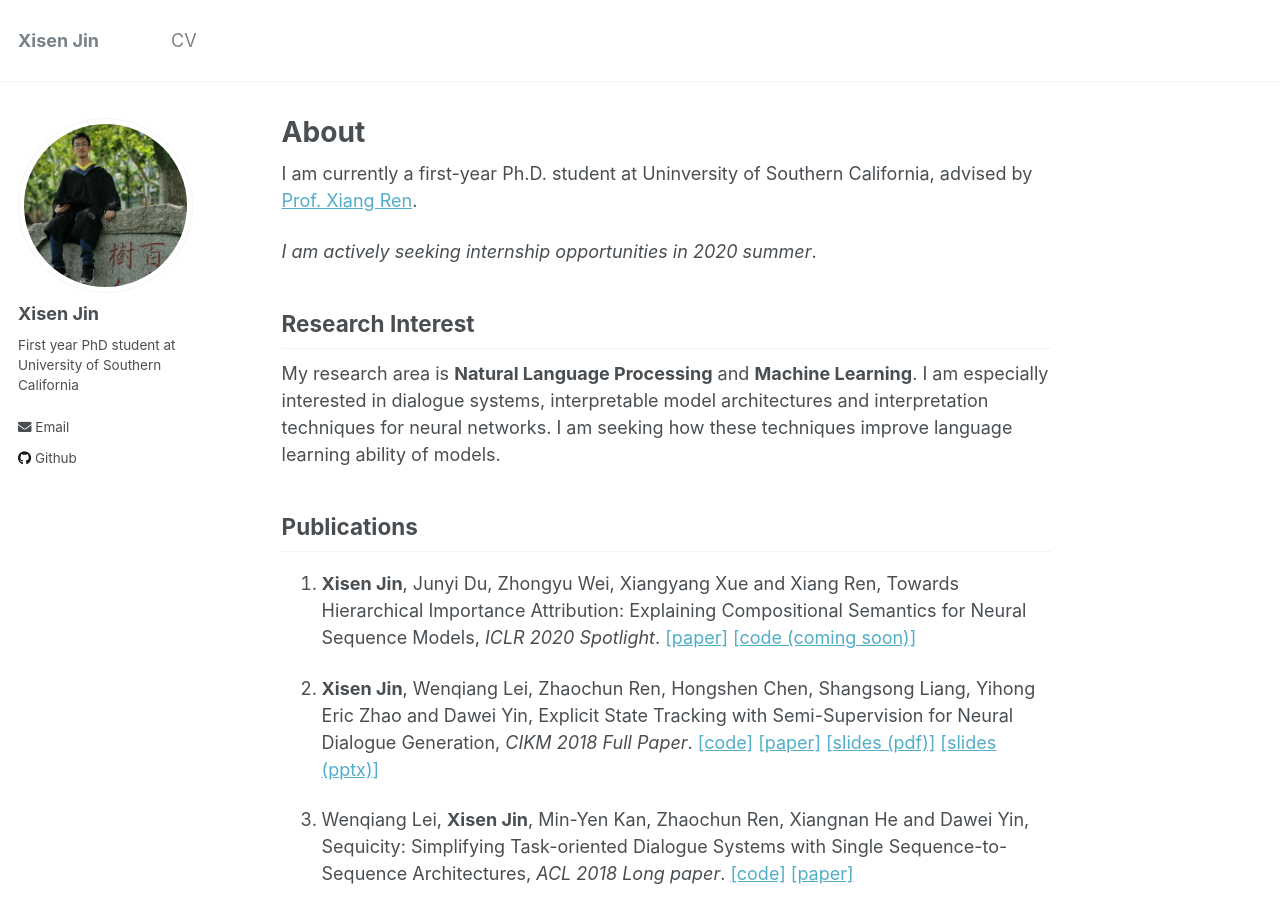
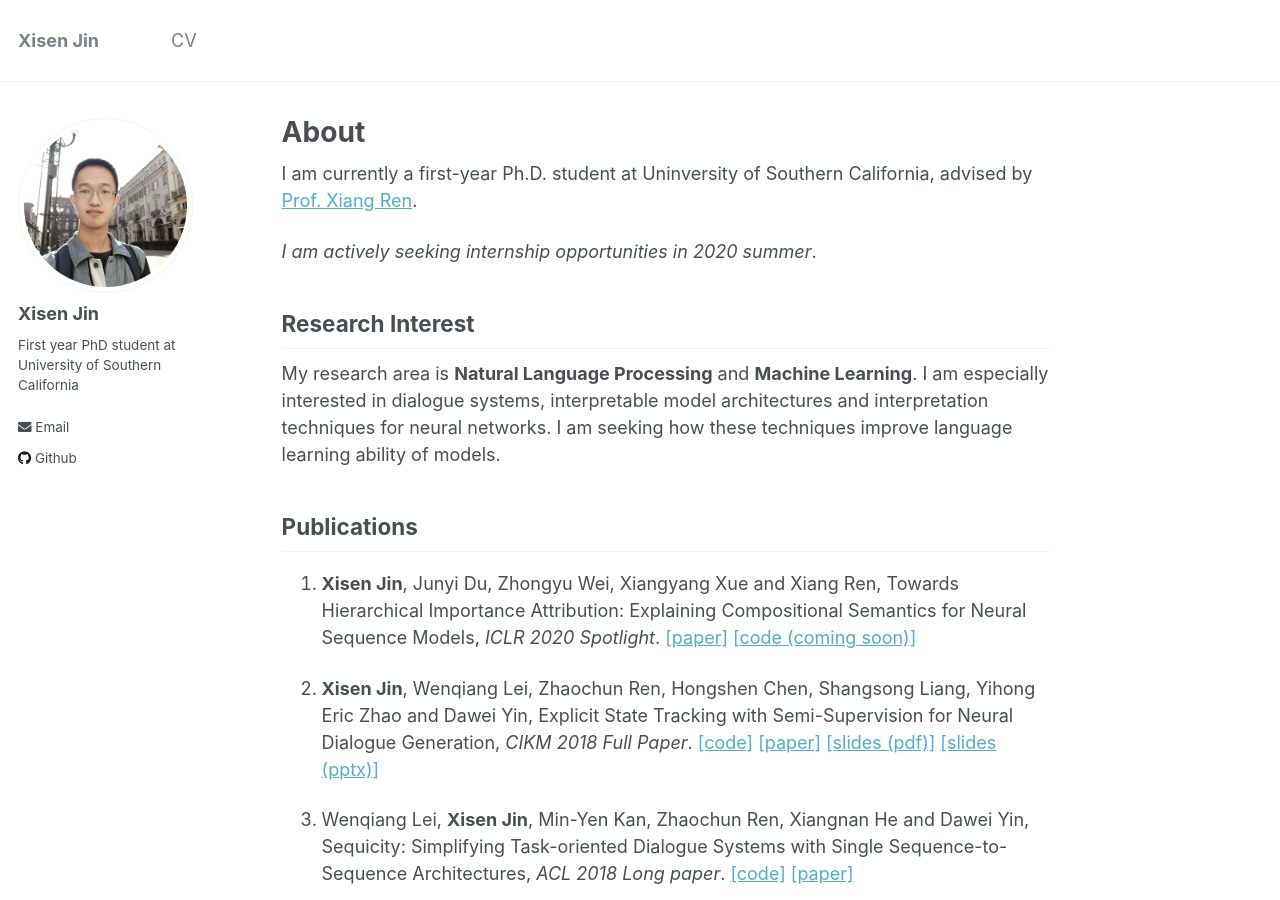
Before and after one commit to AuCson/aucson.github.io, a Jekyll site: the page built from _pages/about.md, in a window 1280 px wide and 900 px high. Built offline with Jekyll 4.4.1, drawn with Linux system fonts in a browser that asks for light colours.

Commit message:
updated avatar

```diff
--- a/_config.yml
+++ b/_config.yml
@@ -81,7 +81,7 @@ analytics:
 # Site Author
 author:
   name             : "Xisen Jin"
-  avatar           : "self_grad.jpg"
+  avatar           : "self.jpg"
   bio              : "First year PhD student at University of Southern California"
   location         : #"Location"
   employer         :
```
